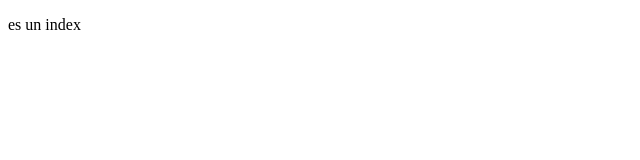
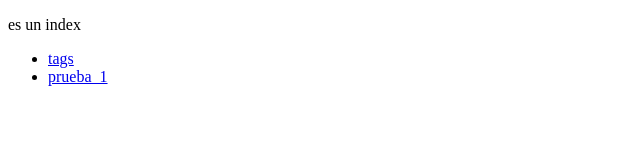
Before and after one commit to natalinunez/Hackaton2, a plain HTML site: page tercerReto/index.html in a window 1280 px wide. Shown: the whole page, without its empty margins (0-640 px from the left). Drawn offline with Linux system fonts and the light colour scheme.

Commit message:
Tercer reto agrego agrego menu a index para que se pueda visualizae

```diff
--- a/tercerReto/index.html
+++ b/tercerReto/index.html
@@ -7,5 +7,13 @@
 </head>
 <body>
     <p>es un index</p>
+    <header>
+        <nav>
+            <ul>
+                <li><a href="tags.html">tags</a></li>
+                <li><a href="prueba_1.html">prueba_1</a></li>
+            </ul>
+        </nav>
+    </header>
 </body>
 </html>
```
